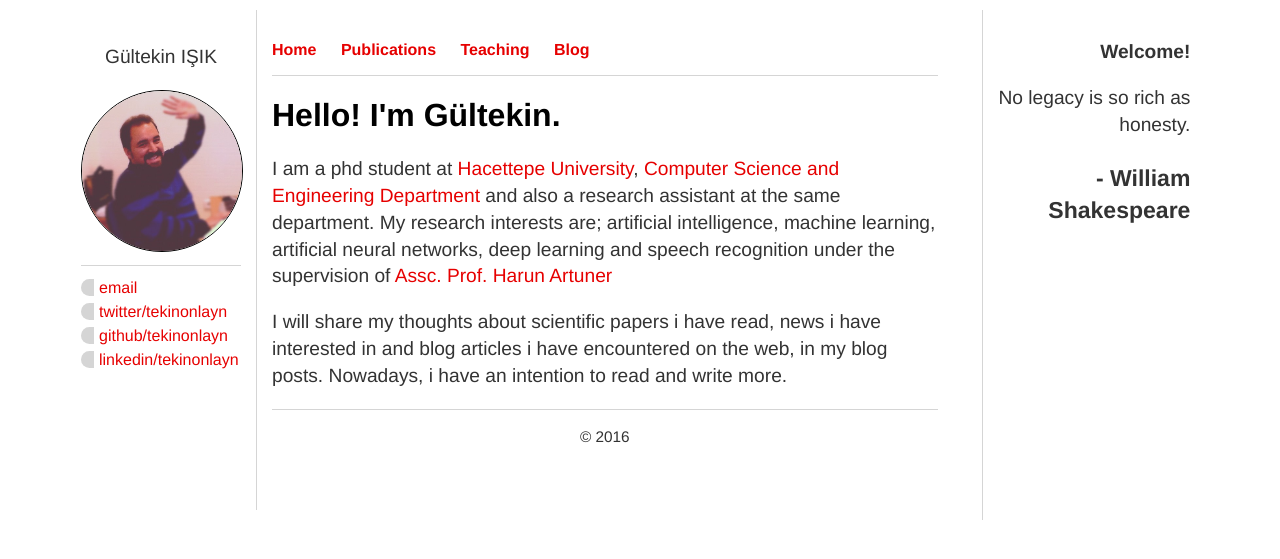
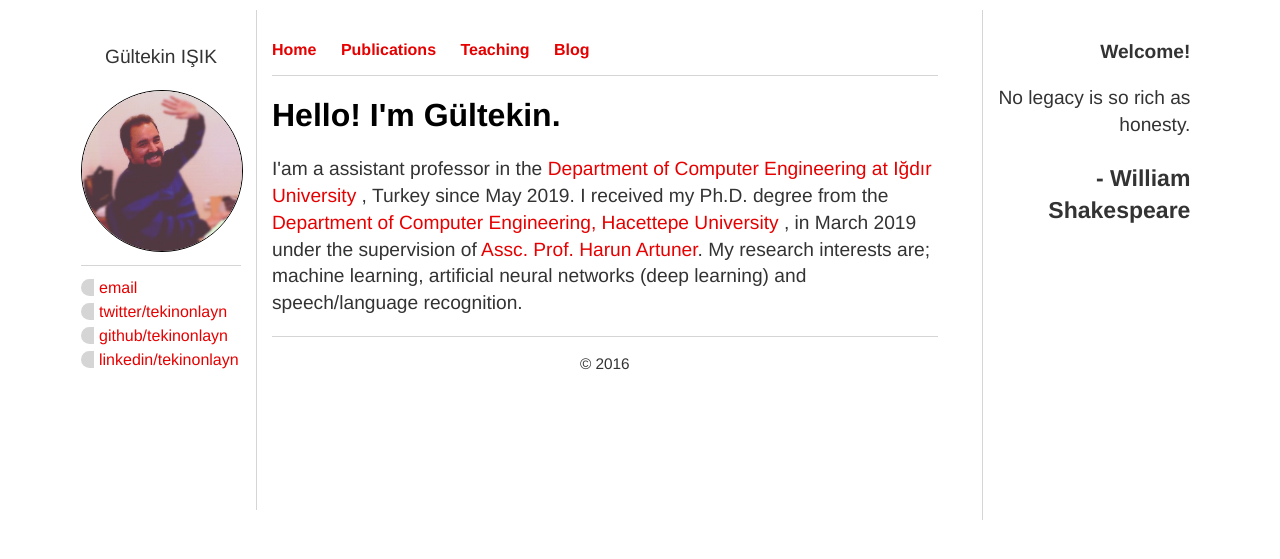
Before and after one commit to tekinonlayn/gi.github.io, a Jekyll site: the page built from index.html, in a window 1280 px wide. Shown: the top 559 px of the page. Built offline with Jekyll 4.4.1, drawn with Linux system fonts in a browser that asks for light colours.

Commit message:
Update index.html

```diff
--- a/index.html
+++ b/index.html
@@ -4,6 +4,9 @@
 ---
 <div class="blurb">
 	<h1>Hello! I'm Gültekin.</h1>
-	<p>I am a phd student at <a href="http://www.hacettepe.edu.tr/">Hacettepe University</a>, <a href="http://cs.hacettepe.edu.tr/">Computer Science and Engineering Department</a> and also a research assistant at the same department. My research interests are; artificial intelligence, machine learning, artificial neural networks, deep learning and speech recognition under the supervision of <a href="http://yunus.hacettepe.edu.tr/~artuner/">Assc. Prof. Harun Artuner</a></p>
-	<p>I will share my thoughts about scientific papers i have read, news i have interested in and blog articles i have encountered on the web, in my blog posts. Nowadays, i have an intention to read and write more.</p>
+
+	<p>
+	I'am a assistant professor in the <a href="http://muhendislik.igdir.edu.tr/bilgisayar-muhendisligi"> Department of Computer Engineering at Iğdır University </a>, Turkey since May 2019. I received my Ph.D. degree from the <a href="http://cs.hacettepe.edu.tr/"> Department of Computer Engineering, Hacettepe University </a>, in March 2019 under the supervision of <a href="http://yunus.hacettepe.edu.tr/~artuner/">Assc. Prof. Harun Artuner</a>. My research interests are; machine learning, artificial neural networks (deep learning) and speech/language recognition.
+	</p>
+
 </div><!-- /.blurb -->
```
